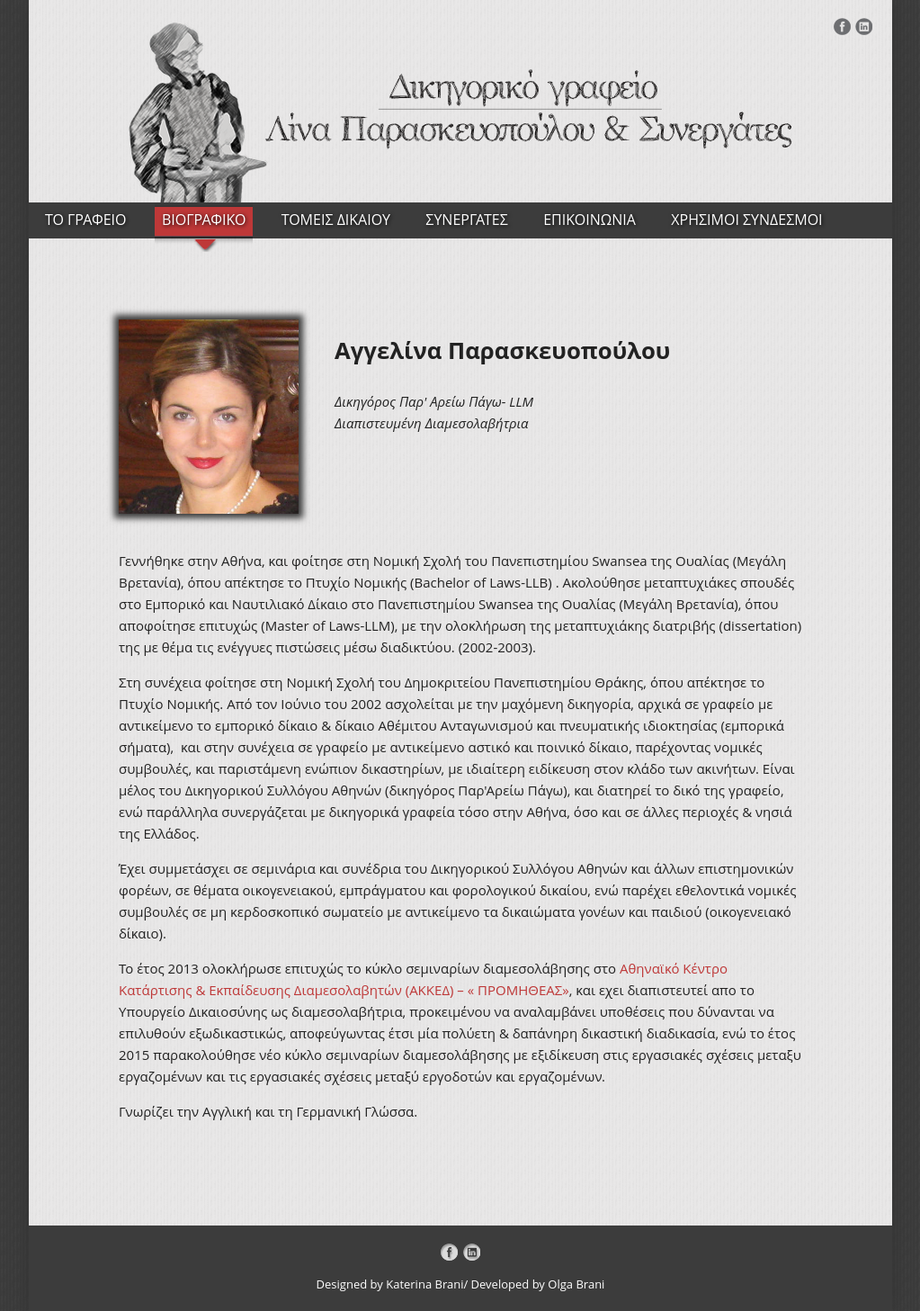
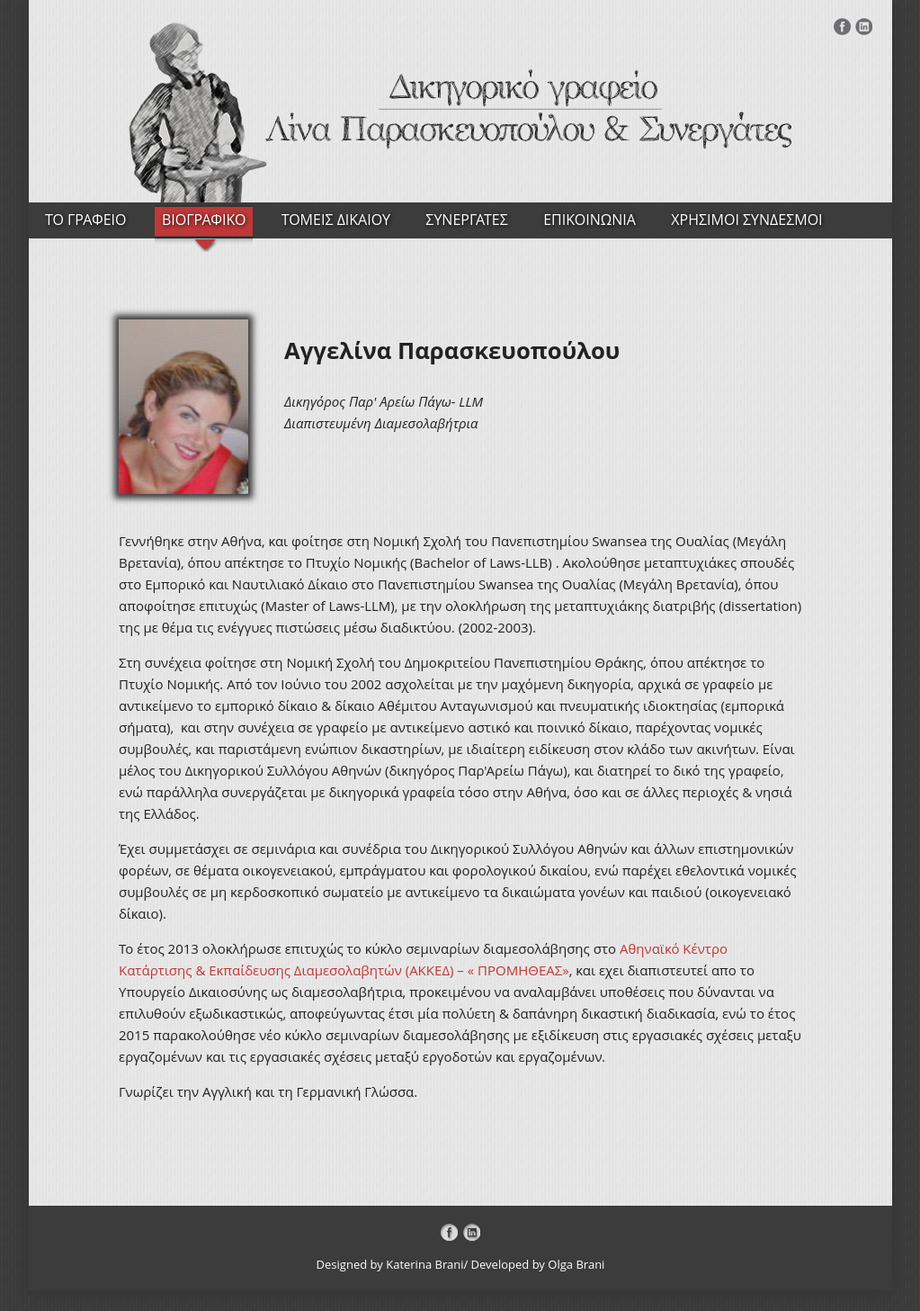
Before and after one commit to olgabrani/jk-lina, a Jekyll site: the page built from viografiko.md, in a window 1280 px wide. Shown: the whole page at 90% size, without its empty margins (128-1151 px from the left). Built offline with Jekyll 4.4.1, drawn with Linux system fonts in a browser that asks for light colours; after the commit the page ends 1434 px from its top, so only the background shows below that.

Commit message:
Change CV profile picture

```diff
--- a/viografiko.md
+++ b/viografiko.md
@@ -4,7 +4,7 @@ layout: default
 
 <div class="cv">
     <div class="top clearfix">
-        <img src="/static/images/1421.JPG" alt="" class="img half">
+        <img src="/static/images/lina.png" alt="" class="img half">
         <h2><h1>Aγγελίνα Παρασκευοπούλου</h1>
 <p><em>Δικηγόρος Παρ' Αρείω Πάγω- LLM<br>Διαπιστευμένη Διαμεσολαβήτρια</em></p></h2>
     </div>
```
Also changed, not shown: static/images/lina.png (added).
